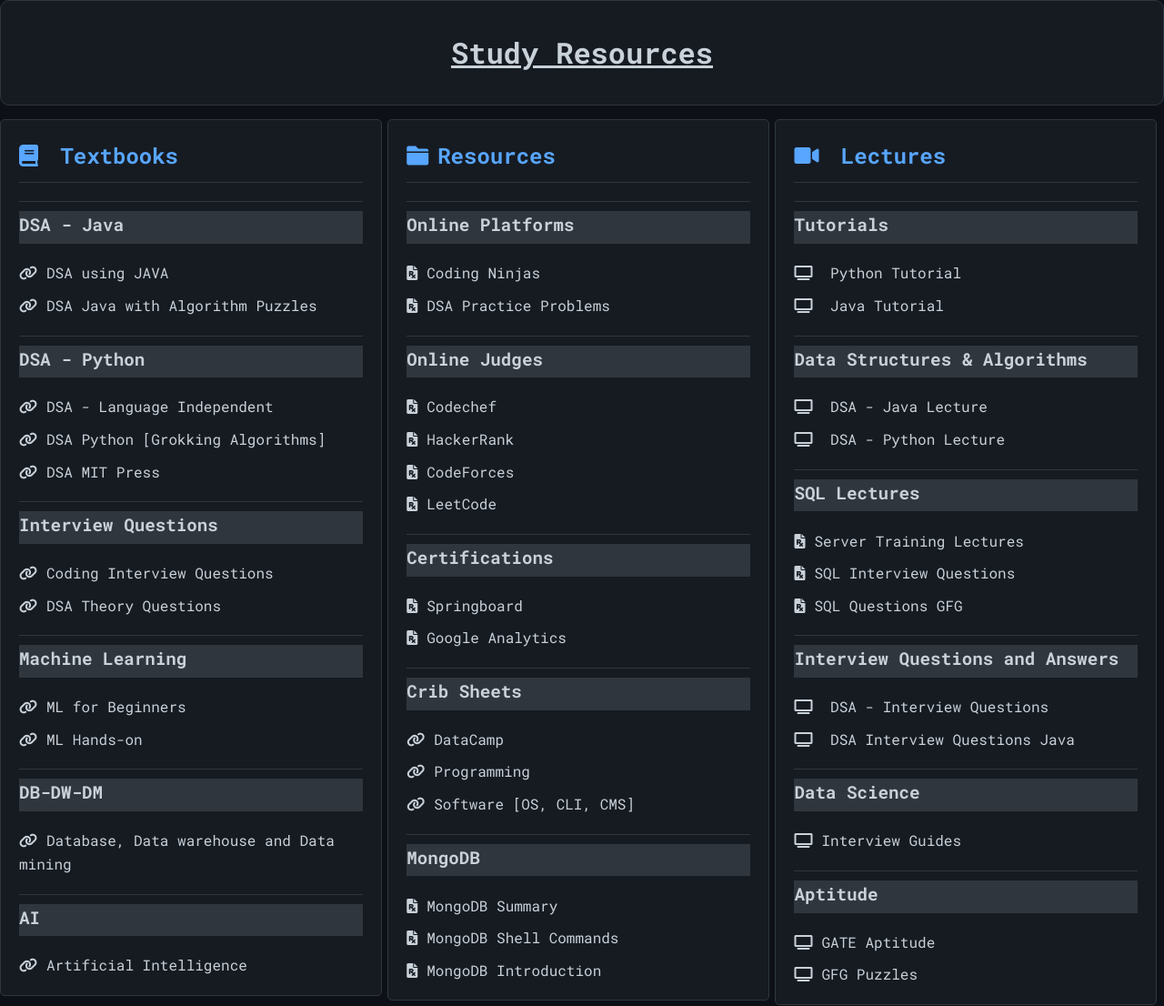
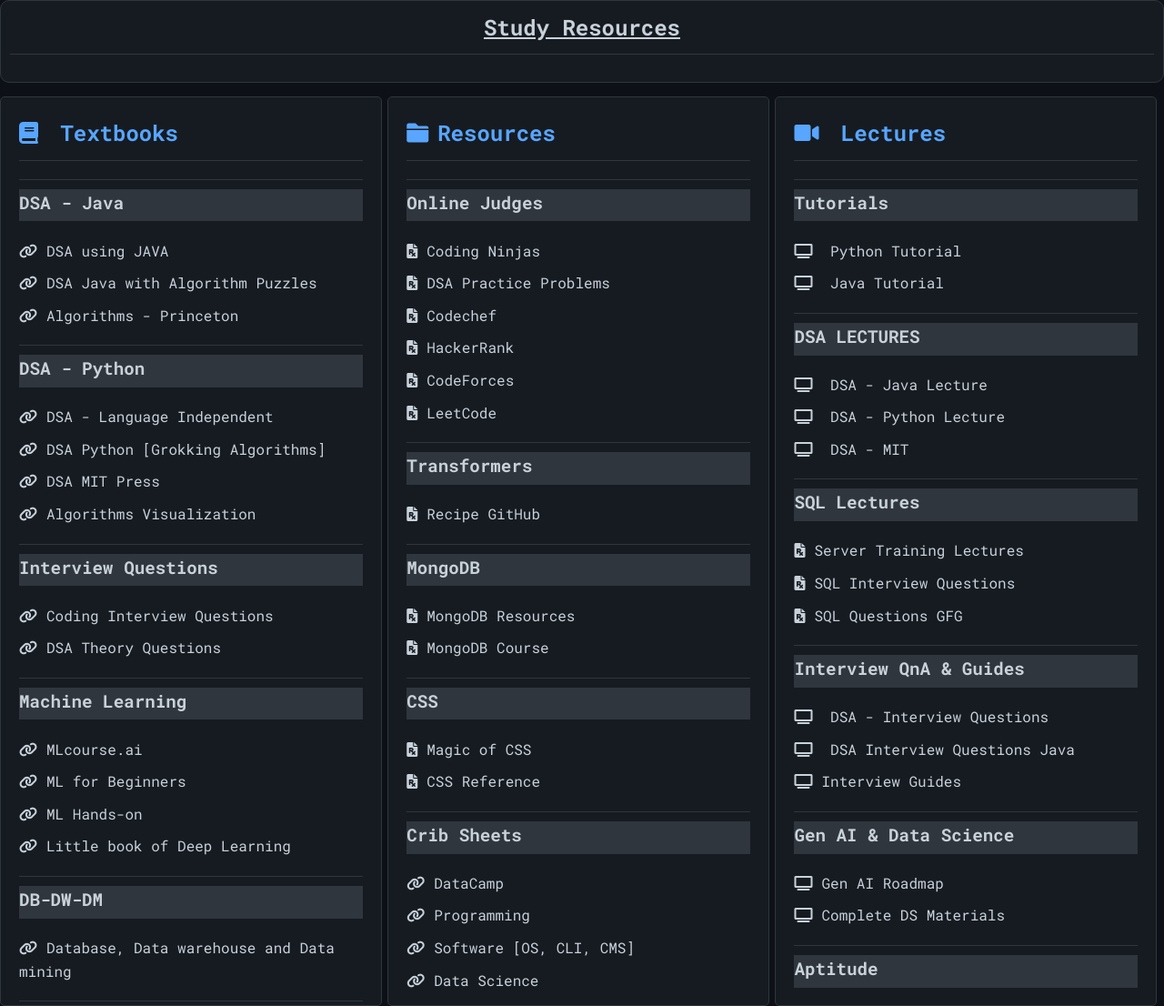
Before and after one commit to Nitin-Sagar-B/Resources, a plain HTML site: page index.html in a window 1280 px wide. Shown: the whole page at 91% size. Drawn offline with Linux system fonts and the light colour scheme.

Commit message:
Updated index.html

```diff
--- a/index.html
+++ b/index.html
@@ -8,19 +8,22 @@
         <link rel="stylesheet" href="ltrstyle.css">
     </head>
     <body>
-        <header><center><h1><a href="https://docs.google.com/document/d/1PC-oZKBL1lpsIBKfx9RnXeyj4c-K_FYRgZQ39cxvFqU/edit?usp=drive_link" target="_blank">Study Resources</a></h1></center></header>
+        <header><center><h2><a href="https://docs.google.com/document/d/1PC-oZKBL1lpsIBKfx9RnXeyj4c-K_FYRgZQ39cxvFqU/edit?usp=drive_link" target="_blank">Study Resources</a></h2></center></header>
         <div class="column" id="textbooks">
             <h2><i class="fas fa-book"></i> Textbooks</h2>
             <div class="category">
                 <h3>DSA - Java</h3>
                 <a href="https://drive.google.com/file/d/1UOs3jvB1XWpK2_brdCVjN47QR_L3nJIq/view?usp=drive_link" target="_blank"><i class="fas fa-link"></i>DSA using JAVA</a>
                 <a href="https://drive.google.com/file/d/1MZDCKPtYOgjBSGUAAsUfX9fg8WKVWIl2/view?usp=drive_link" target="_blank"><i class="fas fa-link"></i>DSA Java with Algorithm Puzzles</a>
+                <a href="https://algs4.cs.princeton.edu/home/" target="_blank"><i class="fas fa-link"></i>Algorithms - Princeton</a>
+
             </div>
             <div class="category">
                 <h3>DSA - Python</h3>
                 <a href="https://drive.google.com/file/d/15HI42xZoCKHbt1UrGKPYdKHV-77BtrhM/view?usp=drive_link" target="_blank"><i class="fas fa-link"></i>DSA - Language Independent</a>
                 <a href="https://drive.google.com/file/d/1yD0LuD8fz3bh_xE2Tg3l7Wwv0crh62FN/view?usp=drive_link" target="_blank"><i class="fas fa-link"></i>DSA Python [Grokking Algorithms]</a>
                 <a href="https://drive.google.com/file/d/1y80Pk5UMBnHrAk_03R1ePthul0CRvR6T/view?usp=drive_link" target="_blank"><i class="fas fa-link"></i>DSA MIT Press</a>
+                <a href="https://www.chrislaux.com/" target="_blank"><i class="fas fa-link"></i>Algorithms Visualization</a>
             </div>
             <div class="category">
                 <h3>Interview Questions</h3>
@@ -29,8 +32,10 @@
             </div>
             <div class="category">
                 <h3>Machine Learning</h3>
+                <a href="https://mlcourse.ai/book/index.html" target="_blank"><i class="fas fa-link"></i>MLcourse.ai</a>
                 <a href="https://drive.google.com/file/d/1y3WsdS9C-5YBOMU-3NFfwn8mrLScSXVM/view?usp=drive_link" target="_blank"><i class="fas fa-link"></i>ML for Beginners</a>
                 <a href="https://drive.google.com/file/d/1y1khW5nz3tWDZHhYa6ZclZ8o3xETOXeV/view?usp=drive_link" target="_blank"><i class="fas fa-link"></i>ML Hands-on</a>
+                <a href="https://fleuret.org/public/lbdl.pdf" target="_blank"><i class="fas fa-link"></i>Little book of Deep Learning</a>
             </div>
             <div class="category">
                 <h3>DB-DW-DM</h3>
@@ -45,33 +50,41 @@
         <div class="column" id="resources">
             <h2><i class="fas fa-folder"></i>Resources</h2>
             <div class="category">
-                <h3>Online Platforms</h3>
+                <h3>Online Judges</h3>
                 <a href="https://www.codingninjas.com/studio/home" target="_blank"><i class="fas fa-file-prescription"></i>Coding Ninjas</a>
                 <a href="https://parikh.app/100-days-strategy-to-master-dsa" target="_blank"><i class="fas fa-file-prescription"></i>DSA Practice Problems</a>
-            </div>
-            <div class="category">
-                <h3>Online Judges</h3>
                 <a href="https://www.codechef.com/practice" target="_blank"><i class="fas fa-file-prescription"></i>Codechef</a>
                 <a href="https://www.hackerrank.com/dashboard" target="_blank"><i class="fas fa-file-prescription"></i>HackerRank</a>
                 <a href="https://codeforces.com/problemset?order=BY_RATING_ASC" target="_blank"><i class="fas fa-file-prescription"></i>CodeForces</a>
                 <a href="https://leetcode.com/problemset/all/?sorting=W3sic29ydE9yZGVyIjoiQVNDRU5ESU5HIiwib3JkZXJCeSI6IkRJRkZJQ1VMVFkifV0%3D" target="_blank"><i class="fas fa-file-prescription"></i>LeetCode</a>
             </div>
             <div class="category">
-                <h3>Certifications</h3>
-                <a href="https://infyspringboard.onwingspan.com/web/en/page/home" target="_blank"><i class="fas fa-file-prescription"></i>Springboard</a>
-                <a href="https://skillshop.exceedlms.com/student/catalog/list?category_ids=6431-google-analytics-4&utm_campaign=redirect&utm_source=analytics-academy&utm_medium=banner" target="_blank"><i class="fas fa-file-prescription"></i>Google Analytics</a>
+                <h3>Transformers</h3>
+                <a href="https://github.com/dair-ai/Transformers-Recipe" target="_blank"><i class="fas fa-file-prescription"></i>Recipe GitHub</a>
+
+            </div>
+            <div class="category">
+                <h3>MongoDB</h3>
+                <a href="https://drive.google.com/drive/folders/16RyL-cYFaHl2U8BhxvJL_oW66a6cEnL1?usp=drive_link" target="_blank"><i class="fas fa-file-prescription"></i>MongoDB Resources</a>
+                <a href="https://learn.mongodb.com/?_ga=2.237625280.1953610264.1703572605-2013250457.1703572605" target="_blank"><i class="fas fa-file-prescription"></i>MongoDB Course</a>
+            </div>
+            <div class="category">
+                <h3>CSS</h3>
+                <a href="https://adamschwartz.co/magic-of-css/" target="_blank"><i class="fas fa-file-prescription"></i>Magic of CSS</a>
+                <a href="https://cssreference.io/" target="_blank"><i class="fas fa-file-prescription"></i>CSS Reference</a>
             </div>
             <div class="category">
                 <h3>Crib Sheets</h3>
                 <a href="https://www.datacamp.com/search-resources?tab=cheat-sheet" target="_blank"><i class="fas fa-link"></i>DataCamp</a>
                 <a href="https://cheatography.com/programming/" target="_blank"><i class="fas fa-link"></i>Programming</a>
                 <a href="https://cheatography.com/software/" target="_blank"><i class="fas fa-link"></i>Software [OS, CLI, CMS]</a>
+                <a href="https://www.kdnuggets.com/5-super-cheat-sheets-to-master-data-science" target="_blank"><i class="fas fa-link"></i>Data Science</a>
+                <a href="https://github.com/afshinea/stanford-cs-229-machine-learning/blob/master/en/super-cheatsheet-machine-learning.pdf" target="_blank"><i class="fas fa-link"></i>Machine Learning</a>
             </div>
             <div class="category">
-                <h3>MongoDB</h3>
-                <a href="https://drive.google.com/file/d/16GqWT3_agnPQHxl92ndou79ov1UioYax/view?usp=drive_link" target="_blank"><i class="fas fa-file-prescription"></i>MongoDB Summary</a>
-                <a href="https://drive.google.com/file/d/16MykF-YVeXKyBz5c9UOp1JWbmI6VhuuC/view?usp=drive_link" target="_blank"><i class="fas fa-file-prescription"></i>MongoDB Shell Commands</a>
-                <a href="https://drive.google.com/drive/folders/1lP0QT_X6N3ENqkQdNrDfnkWyS0i61oYU?usp=drive_link" target="_blank"><i class="fas fa-file-prescription"></i>MongoDB Introduction</a>
+                <h3>Certifications</h3>
+                <a href="https://infyspringboard.onwingspan.com/web/en/page/home" target="_blank"><i class="fas fa-file-prescription"></i>Springboard</a>
+                <a href="https://skillshop.exceedlms.com/student/catalog/list?category_ids=6431-google-analytics-4&utm_campaign=redirect&utm_source=analytics-academy&utm_medium=banner" target="_blank"><i class="fas fa-file-prescription"></i>Google Analytics</a>
             </div>
         </div>
 
@@ -83,9 +96,10 @@
                 <a href="https://www.youtube.com/watch?v=eIrMbAQSU34" target="_blank"><i class="fas fa-television"></i> Java Tutorial</a>
             </div>
             <div class="category">
-                <h3>Data Structures & Algorithms</h3>
+                <h3>DSA LECTURES</h3>
                 <a href="https://www.youtube.com/watch?v=RBSGKlAvoiM" target="_blank"><i class="fas fa-television"></i> DSA - Java Lecture</a>
                 <a href="https://www.youtube.com/watch?v=pkYVOmU3MgA" target="_blank"><i class="fas fa-television"></i> DSA - Python Lecture</a>
+                <a href="https://ocw.mit.edu/courses/6-006-introduction-to-algorithms-spring-2020/" target="_blank"><i class="fas fa-television"></i> DSA - MIT</a>
             </div>
             <div class="category">
                 <h3>SQL Lectures</h3>
@@ -94,13 +108,15 @@
                 <a href="https://www.youtube.com/playlist?list=PLqM7alHXFySGweLxxAdBDK1CcDEgF-Kwx" target="_blank"><i class="fas fa-file-prescription"></i>SQL Questions GFG</a>
             </div>
             <div class="category">
-                <h3>Interview Questions and Answers</h3>
+                <h3>Interview QnA & Guides</h3>
                 <a href="https://www.youtube.com/watch?v=2AckU9AZc0w" target="_blank"><i class="fas fa-television"></i> DSA - Interview Questions</a>
                 <a href="https://www.youtube.com/watch?v=ZV1GwGA1QlY" target="_blank"><i class="fas fa-television"></i> DSA Interview Questions Java</a>
+                <a href="https://www.youtube.com/playlist?list=PLXXms4piUg2iAUV3KNCbyFBjYHBeZPiZW" target="_blank"><i class="fas fa-television"></i>Interview Guides</a>
             </div>
             <div class="category">
-                <h3>Data Science</h3>
-                <a href="https://www.youtube.com/playlist?list=PLXXms4piUg2iAUV3KNCbyFBjYHBeZPiZW" target="_blank"><i class="fas fa-television"></i>Interview Guides</a>
+                <h3>Gen AI & Data Science</h3>
+                <a href="https://github.com/krishnaik06/Roadmap-To-Learn-Generative-AI-In-2024/tree/main#python" target="_blank"><i class="fas fa-television"></i>Gen AI Roadmap</a>
+                <a href="https://github.com/krishnaik06/The-Grand-Complete-Data-Science-Materials" target="_blank"><i class="fas fa-television"></i>Complete DS Materials</a>
             </div>
             <div class="category">
                 <h3>Aptitude</h3>
```
